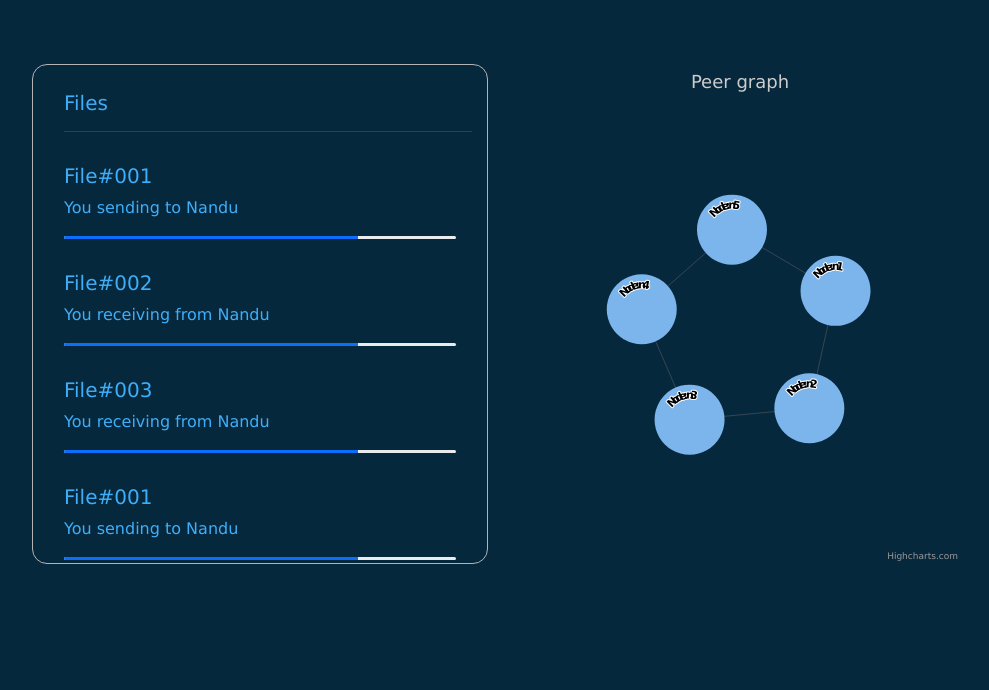
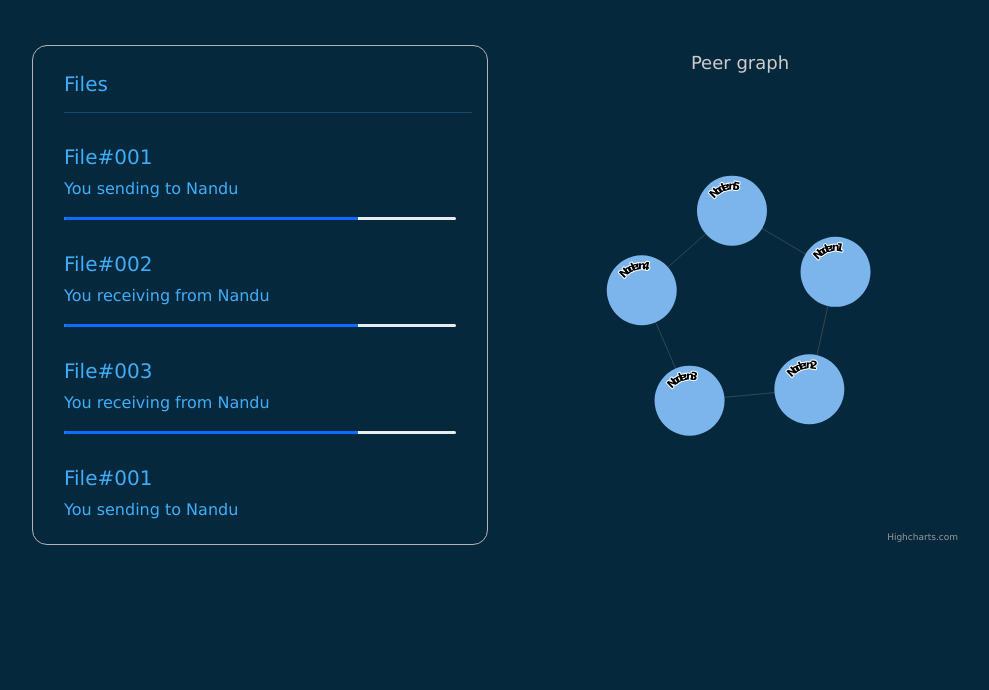
Before and after one commit to RotonEvan/fybrrShare, a website: page public/views/room2.html in a window 1280 px wide. Shown: the part 110-800 px from the top of the page, without its empty margins (140-1129 px from the left). Drawn offline with nearby package versions, Linux system fonts and the light colour scheme.

Commit message:
new UI | scroll and title

```diff
--- a/public/css/room2.css
+++ b/public/css/room2.css
@@ -5,6 +5,31 @@
     /* These two lines are counted as one :-)       */
     display: flex;
     align-items: center;
+}
+
+
+/* Works on Firefox */
+
+* {
+    scrollbar-width: 5px;
+    scrollbar-color: rgb(87, 87, 87) rgb(207, 207, 207, 0);
+}
+
+
+/* Works on Chrome, Edge, and Safari */
+
+*::-webkit-scrollbar {
+    width: 5px;
+}
+
+*::-webkit-scrollbar-track {
+    background: rgb(207, 207, 207, 0);
+}
+
+*::-webkit-scrollbar-thumb {
+    background-color: rgb(87, 87, 87);
+    border-radius: 5px;
+    border: 3px solid rgb(207, 207, 207, 0);
 }
 
 .box {
@@ -19,7 +44,7 @@
     text-align: center;
     font-family: 'Lucida Sans', 'Lucida Sans Regular', 'Lucida Grande', 'Lucida Sans Unicode', Geneva, Verdana, sans-serif;
     cursor: pointer;
-    margin-top: -5rem;
+    /* margin-top: -5rem; */
 }
 
 .files {
@@ -29,12 +54,19 @@
     border-radius: 15px;
     padding: 15px;
     height: 500px;
-    overflow: scroll;
+    overflow-y: hidden;
+    overflow-x: hidden;
 }
 
 .file-title {
     margin: 0.7rem 0 0 1rem;
     font-size: 20px;
+}
+
+.files-list {
+    height: 400px;
+    overflow-y: auto;
+    overflow-x: hidden;
 }
 
 .files .card {
--- a/public/views/room2.html
+++ b/public/views/room2.html
@@ -12,7 +12,7 @@
 </head>
 
 <body>
-    <div class="jumbotron vertical-center">
+    <!-- <div class="jumbotron vertical-center"> -->
     <div class="container-fluid box">
         <div class="row">
             <div class="col-md-12">
@@ -29,6 +29,61 @@
                         <hr>
                     </h3>
 
+                    <div class="files-list">
+                        <div class="card">
+                            <div class="card-body">
+                                <h5 class="card-title">File#001</h5>
+                                <p class="card-text">You sending to Nandu</p>
+                                <div class="progress">
+                                    <div class="progress-bar" role="progressbar" style="width: 75%;" aria-valuenow="75" aria-valuemin="0" aria-valuemax="100"></div>
+                                </div>
+                            </div>
+                        </div>
+                        <div class="card">
+                            <div class="card-body">
+                                <h5 class="card-title">File#002</h5>
+                                <p class="card-text">You receiving from Nandu</p>
+                                <div class="progress">
+                                    <div class="progress-bar" role="progressbar" style="width: 75%;" aria-valuenow="75" aria-valuemin="0" aria-valuemax="100"></div>
+                                </div>
+                            </div>
+                        </div>
+                        <div class="card">
+                            <div class="card-body">
+                                <h5 class="card-title">File#003</h5>
+                                <p class="card-text">You receiving from Nandu</p>
+                                <div class="progress">
+                                    <div class="progress-bar" role="progressbar" style="width: 75%;" aria-valuenow="75" aria-valuemin="0" aria-valuemax="100"></div>
+                                </div>
+                            </div>
+                        </div>
+                        <div class="card">
+                            <div class="card-body">
+                                <h5 class="card-title">File#001</h5>
+                                <p class="card-text">You sending to Nandu</p>
+                                <div class="progress">
+                                    <div class="progress-bar" role="progressbar" style="width: 75%;" aria-valuenow="75" aria-valuemin="0" aria-valuemax="100"></div>
+                                </div>
+                            </div>
+                        </div>
+                        <div class="card">
+                            <div class="card-body">
+                                <h5 class="card-title">File#002</h5>
+                                <p class="card-text">You receiving from Nandu</p>
+                                <div class="progress">
+                                    <div class="progress-bar" role="progressbar" style="width: 75%;" aria-valuenow="75" aria-valuemin="0" aria-valuemax="100"></div>
+                                </div>
+                            </div>
+                        </div>
+                        <div class="card">
+                            <div class="card-body">
+                                <h5 class="card-title">File#003</h5>
+                                <p class="card-text">You receiving from Nandu</p>
+                                <div class="progress">
+                                    <div class="progress-bar" role="progressbar" style="width: 75%;" aria-valuenow="75" aria-valuemin="0" aria-valuemax="100"></div>
+                                </div>
+                            </div>
+                        </div>
                         <div class="card">
                             <div class="card-body">
                                 <h5 class="card-title">File#001</h5>
@@ -84,6 +139,9 @@
                             </div>
                         </div>
                     </div>
+
+
+                </div>
             </div>
             <div class="col-md-6">
                 <div class="peers" id="peers">
@@ -92,7 +150,7 @@
             </div>
         </div>
     </div>
-    </div>
+    <!-- </div> -->
 
 
 
```
Lines whose indentation alone changed are shown as unchanged.
